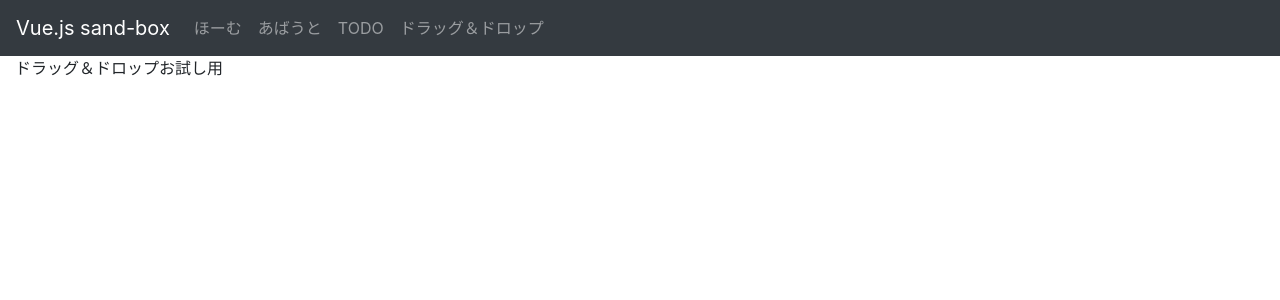
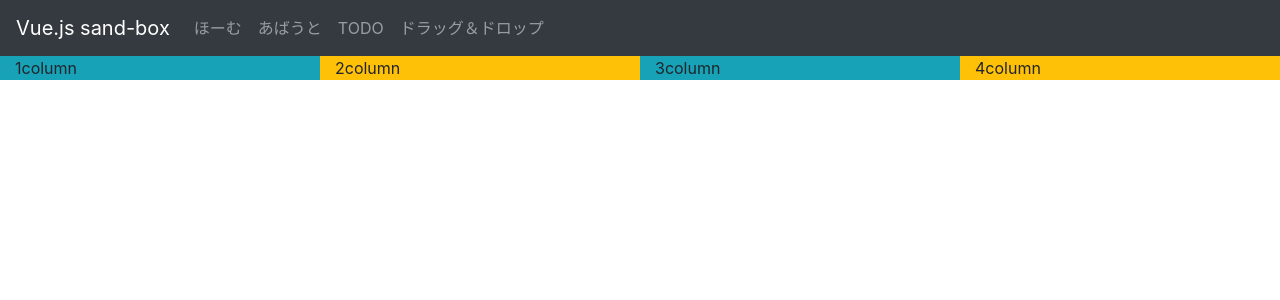
Before and after one commit to kyoruni/vue-sand-box, a Vue app: page /draggable in a window 1280 px wide. Shown: the top 300 px of the page. Built offline with nearby package versions, Linux system fonts and the light colour scheme.

Commit message:
#2 :wrench: カラム分け

```diff
--- a/src/views/Draggable.vue
+++ b/src/views/Draggable.vue
@@ -1,5 +1,18 @@
 <template>
   <div class="draggable">
-    ドラッグ＆ドロップお試し用
+    <b-row>
+      <b-col cols="3" class="bg-info">
+        1column
+      </b-col>
+      <b-col cols="3" class="bg-warning">
+        2column
+      </b-col>
+      <b-col cols="3" class="bg-info">
+        3column
+      </b-col>
+      <b-col cols="3" class="bg-warning">
+        4column
+      </b-col>
+    </b-row>
   </div>
 </template>
```
